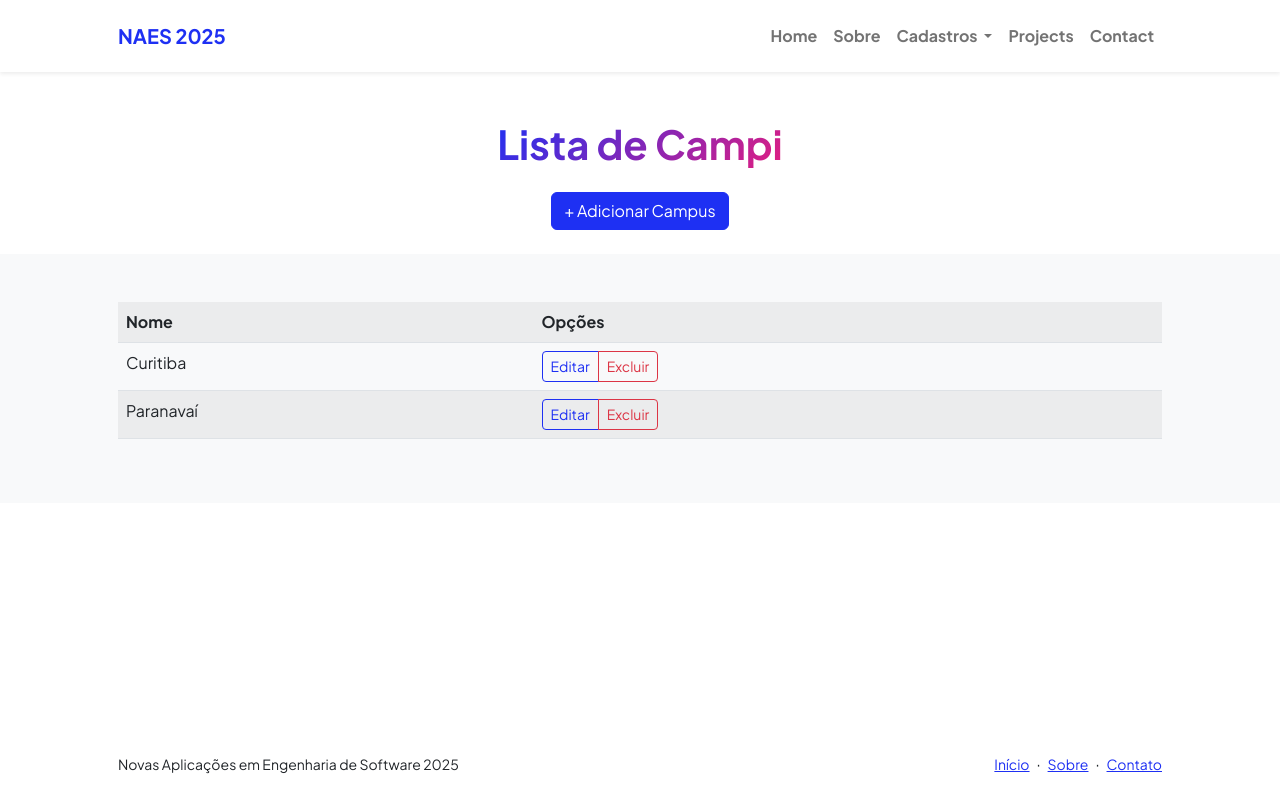
After one commit to rafaelzottesso/naes2025, a Django app: page /protocolo/listar/campi/ in a window 1280 px wide. The commit adds this page. Run offline with Django 4.2, Linux system fonts and the light colour scheme; data comes from the database, SQL or seed files in the repository; both versions use the stored data as it was after the commit; some libraries are stand-ins or nearby versions.

Commit message:
View para listar registros

```diff
--- a/paginasweb/templates/paginasweb/modelos/index.html
+++ b/paginasweb/templates/paginasweb/modelos/index.html
@@ -55,7 +55,7 @@
                                     Cadastros
                                 </a>
                                 <ul class="dropdown-menu">
-                                    <li><a class="dropdown-item" href="{% url "cadastrar-campus" %}">Campus</a></li>
+                                    <li><a class="dropdown-item" href="{% url "listar-campus" %}">Campus</a></li>
                                     <li><a class="dropdown-item" href="{% url "cadastrar-curso" %}">Curso</a></li>
                                     <li><hr class="dropdown-divider"></li>
                                     <li><a class="dropdown-item" href="{% url "cadastrar-status" %}">Status</a></li>
--- /dev/null
+++ b/protocolos/templates/protocolos/listas/campus.html
@@ -0,0 +1,52 @@
+{% extends "paginasweb/modelos/index.html" %}
+
+{% load static %}
+
+{% block header %}
+<div class="text-center">
+    <h1 class="display-6 fw-bolder mb-4">
+        <span class="text-gradient d-inline">
+            Lista de Campi
+        </span>
+    </h1>
+
+    <a href="{% url "cadastrar-campus" %}" class="btn btn-primary">
+        + Adicionar Campus
+    </a>
+
+</div>
+{% endblock header %}
+
+
+{% block conteudo %}
+
+<div>
+
+    <table class="table table-striped">
+        <tr>
+            <th>Nome</th>
+            <th>Opções</th>
+        </tr>
+
+        {% for object in object_list %}
+        <tr>
+            <td>{{ object.nome }}</td>
+            <td>
+                <div class="btn-group" role="group" aria-label="Opções">
+                    <a href="{% url "editar-campus" object.pk %}" class="btn btn-sm btn-outline-primary">Editar</a>
+                    <a href="{% url "excluir-campus" object.pk %}" class="btn btn-sm btn-outline-danger">Excluir</a>
+                </div>
+            </td>
+        </tr>
+        {% empty %}
+        <tr>
+            <td>Nenhum registro encontrado.</td>
+            <td></td>
+        </tr>
+        {% endfor %}
+
+    </table>
+
+</div>
+
+{% endblock conteudo %}
--- a/protocolos/urls.py
+++ b/protocolos/urls.py
@@ -4,6 +4,7 @@ from django.urls import path
 from .views import CampusCreate,CursoCreate,StatusCreate,TipoSolicitacaoCreate,ServidorCreate,AlunoCreate,SolicitacaoCreate,HistoricoCreate
 from .views import CampusUpdate, CursoUpdate, StatusUpdate, TipoSolicitacaoUpdate, ServidorUpdate, AlunoUpdate, SolicitacaoUpdate, HistoricoUpdate
 from .views import CampusDelete, CursoDelete, StatusDelete, TipoSolicitacaoDelete, ServidorDelete, AlunoDelete, SolicitacaoDelete, HistoricoDelete
+from .views import CampusList
 
 urlpatterns = [
     path("cadastrar/campus/", CampusCreate.as_view(), name="cadastrar-campus"),
@@ -33,4 +34,6 @@ urlpatterns = [
     path("excluir/solicitacao/<int:pk>/", SolicitacaoDelete.as_view(), name="excluir-solicitacao"),
     path("excluir/historico/<int:pk>/", HistoricoDelete.as_view(), name="excluir-historico"),
 
+    path("listar/campi/", CampusList.as_view(), name="listar-campus"),
+
 ]
--- a/protocolos/views.py
+++ b/protocolos/views.py
@@ -1,4 +1,5 @@
 from django.views.generic.edit import CreateView, UpdateView, DeleteView
+from django.views.generic.list import ListView
 
 from django.urls import reverse_lazy
 
@@ -8,7 +9,7 @@ from .models import Campus, Curso, Status, TipoSolicitacao, Servidor, Aluno, Sol
 class CampusCreate(CreateView):
     template_name = "protocolos/form.html"
     model = Campus
-    success_url = reverse_lazy("index")
+    success_url = reverse_lazy("listar-campus")
     fields = ["nome"]
     extra_context = {
         "titulo" : "Cadastro de Campus"
@@ -97,7 +98,7 @@ class HistoricoCreate(CreateView):
 class CampusUpdate(UpdateView):
     template_name = "protocolos/form.html"
     model = Campus
-    success_url = reverse_lazy("index")
+    success_url = reverse_lazy("listar-campus")
     fields = ["nome"]
     extra_context = {
         "titulo" : "Atualizar dados do Campus"
@@ -186,7 +187,7 @@ class HistoricoUpdate(UpdateView):
 class CampusDelete(DeleteView):
     template_name = "protocolos/form-excluir.html"
     model = Campus
-    success_url = reverse_lazy("index")
+    success_url = reverse_lazy("listar-campus")
     extra_context = {
         "titulo" : "Excluir Campus",
     }
@@ -253,3 +254,11 @@ class HistoricoDelete(DeleteView):
     extra_context = {
         "titulo" : "Excluir Histórico",
     }
+
+
+###############################################################
+
+
+class CampusList(ListView):
+    template_name = "protocolos/listas/campus.html"
+    model = Campus
```
Also changed, not shown: db.sqlite3.
